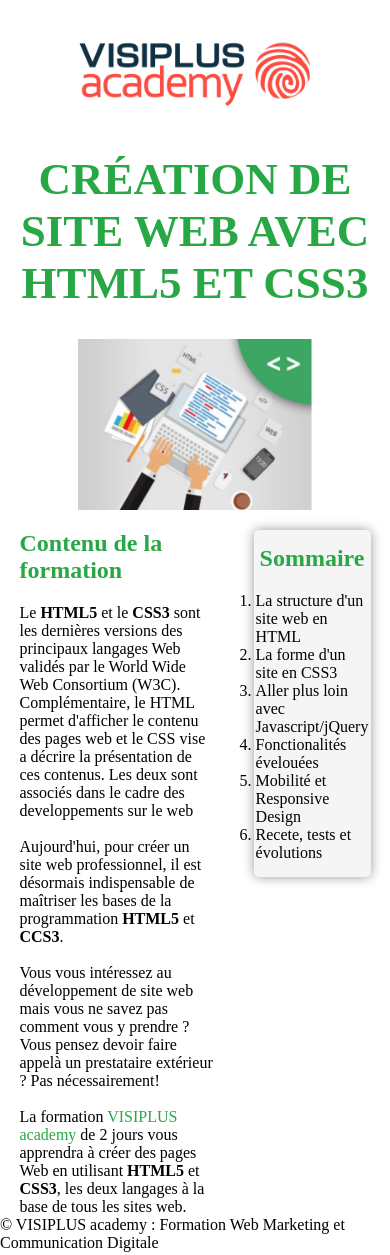
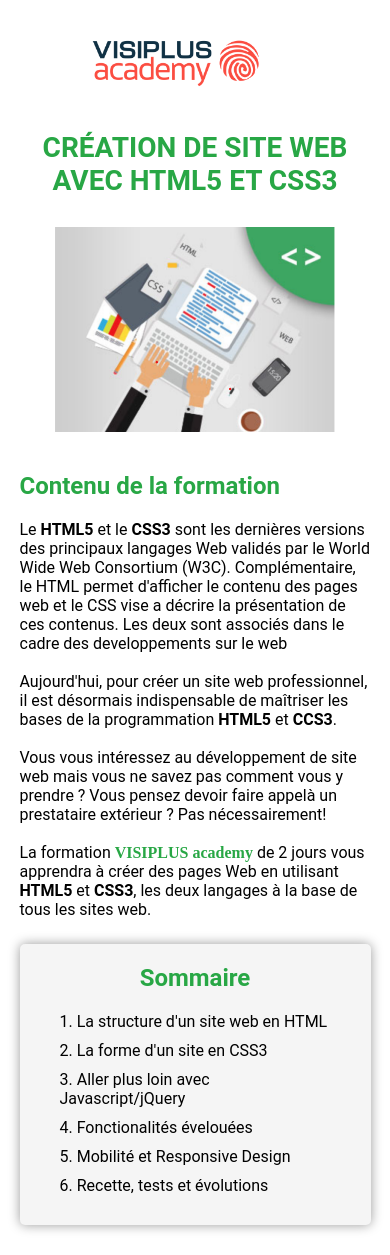
Before and after one commit to khersinpro/iscodhtmlcss, a plain HTML site: page index.html in a window 390 px wide. Shown: the top 1255 px of the page. Drawn offline with Linux system fonts and the light colour scheme.

Commit message:
finalise v1

```diff
--- a/index.css
+++ b/index.css
@@ -1,6 +1,8 @@
 :root {
     --primary: #28a745;
 }
+
+@import url('https://fonts.googleapis.com/css2?family=Roboto:wght@400;500;700&display=swap');
 
 /* Initialisation */
 
@@ -8,11 +10,15 @@
     box-sizing: border-box;
     margin: 0;
     padding: 0;
+    font-family: 'Roboto', sans-serif;
 }
 
 body {
     width: 100%;
     min-height: 100vh;
+    display: flex;
+    flex-direction: column;
+    align-items: center;
 }
 
 /* Class réutilisable */
@@ -23,6 +29,19 @@
 
 .text-center {
     text-align: center;
+}
+
+.text-times {
+    font-family: 'Times New Roman', Times, serif;
+}
+
+.fw-bold {
+    font-weight: bold;
+}
+
+.container {
+    width: 100%;
+    max-width: 1100px;
 }
 
 /* Header */
@@ -48,7 +67,7 @@
 
 .title-container {
     width: 100%;
-    margin-bottom: 20px;
+    margin-bottom: 40px;
 }
 
 #title {
@@ -68,6 +87,7 @@
     display: flex;
     justify-content: space-around;
     align-items: start;
+    margin-bottom: 40px;
 }
 
 .left-container {
@@ -83,7 +103,7 @@
     background-color: #F5F5F5;
     box-shadow: 0px 0px 12px 0px rgba(0,0,0,0.4);
     border-radius: 5px;
-    padding: 15px;
+    padding: 20px 40px;
     display: flex;
     flex-direction: column;
     align-items: center;
@@ -92,3 +112,60 @@
 .right-container h2 {
     margin-bottom: 20px;
 }
+
+.right-container ol {
+    list-style: decimal inside;
+}
+.right-container ol li {
+    margin-bottom: 10px;
+}
+
+/* footer */
+
+footer {
+    text-align: center;
+}
+
+footer p {
+    margin-bottom: 40px;
+}
+
+/* @media */
+
+@media (max-width: 800px) {
+    .title-container {
+        width: 90%;
+        margin: 0 auto 40px;
+    }
+
+    #title {
+        font-size: 28px;
+    }
+
+    .main-logo {
+        width: 80%;
+    }
+
+    .logo-container {
+        width: 90%;
+    }
+
+    #logo {
+        width: 180px;
+    }
+    .presentation-container {
+        width: 100%;
+        display: flex;
+        flex-direction: column;
+        align-items: center;
+    }
+
+    .left-container {
+        width: 90%;
+        margin-bottom: 25px;
+    }
+
+    .right-container {
+        width: 90%;
+    }
+}
--- a/index.html
+++ b/index.html
@@ -8,12 +8,12 @@
     <link rel="stylesheet" href="/index.css">
 </head>
 <body>
-    <header>
+    <header class="container">
         <div class="logo-container text-center">
             <img id="logo" src="/logo-hd.png" alt="logo visiplus academy">
         </div>
     </header>
-    <main>
+    <main class="container">
         <section class="title-container">
             <h1 id="title" class="text-primary text-center">CRÉATION DE SITE WEB AVEC HTML5 ET CSS3</h1>
             <img class="main-logo" src="/main.png" alt="logo montrant un ordinateur et des logos html et css">
@@ -34,7 +34,7 @@
                     extérieur ? Pas nécessairement!
                     <br>
                     <br>
-                    La formation <span class="text-primary">VISIPLUS academy</span> de 2 jours vous apprendra à créer des pages Web en utilisant <strong>HTML5</strong> et <strong>CSS3</strong>, les deux langages
+                    La formation <span class="text-primary text-times fw-bold">VISIPLUS academy</span> de 2 jours vous apprendra à créer des pages Web en utilisant <strong>HTML5</strong> et <strong>CSS3</strong>, les deux langages
                     à la base de tous les sites web.
                 </p>
             </div>
@@ -46,12 +46,12 @@
                     <li>Aller plus loin avec Javascript/jQuery</li>
                     <li>Fonctionalités évelouées</li>
                     <li>Mobilité et Responsive Design</li>
-                    <li>Recete, tests et évolutions</li>
+                    <li>Recette, tests et évolutions</li>
                 </ol>
             </div>
         </section>
     </main>
-    <footer>
+    <footer class="container">
         <p>© VISIPLUS academy : Formation Web Marketing et Communication Digitale</p>
     </footer>
 </body>
```
